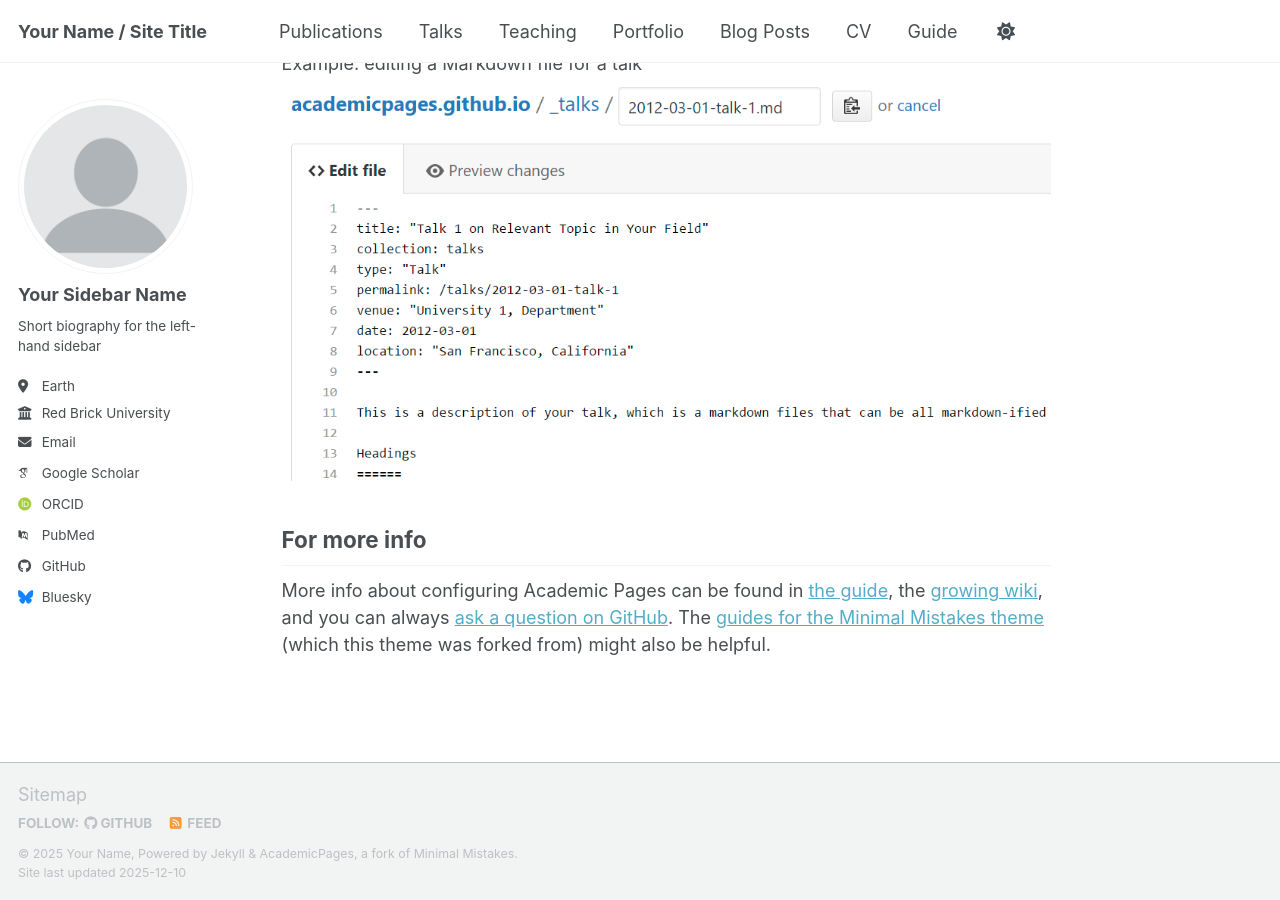
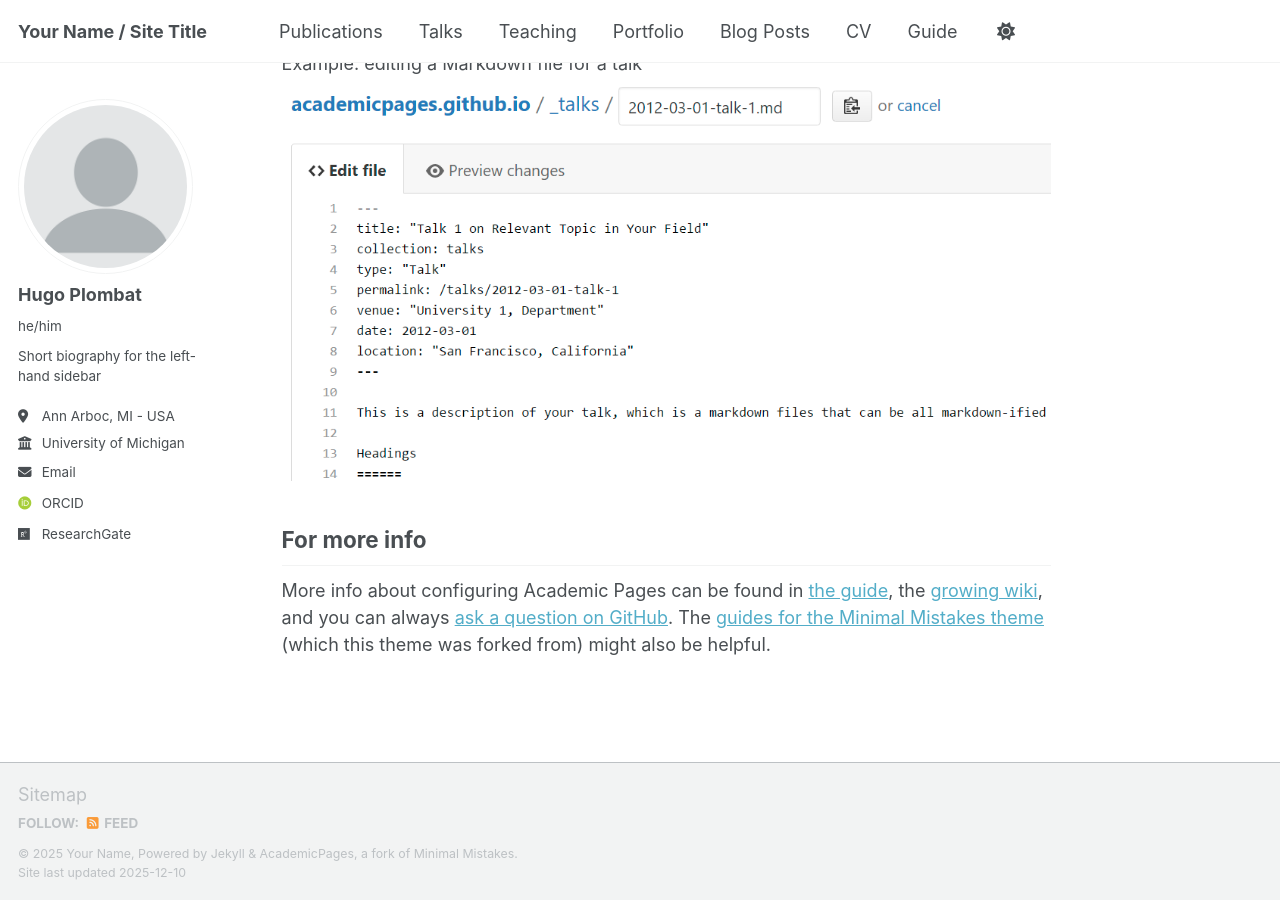
Before and after one commit to Hplombat/hugo.plombat, a Jekyll site: the page built from _pages/about.md, in a window 1280 px wide and 900 px high, scrolled down 2718 px. Built offline with Jekyll 4.4.1, drawn with Linux system fonts in a browser that asks for light colours; some web fonts are replaced; a script bundle is joined from its source files by our own code; library files that are not in the unit come from our copies.

Commit message:
Update _config.yml
Profile update

```diff
--- a/_config.yml
+++ b/_config.yml
@@ -24,25 +24,25 @@ repository               : "academicpages/academicpages.github.io"
 author:
   # Biographic information
   avatar           : "profile.png"
-  name             : "Your Sidebar Name"
-  pronouns         : # example: "she/her"
+  name             : "Hugo Plombat"
+  pronouns         : "he/him" # example: "she/her"
   bio              : "Short biography for the left-hand sidebar"
-  location         : "Earth"
-  employer         : "Red Brick University"
+  location         : "Ann Arboc, MI - USA"
+  employer         : "University of Michigan"
   uri              : # URL
-  email            : "none@example.org"
+  email            : "plombat@umich.edu"
 
   # Academic websites
   academia         : # URL
   arxiv            : # URL - Update with the correct link to your profile
-  googlescholar    : "https://scholar.google.com/citations?user=PS_CX0AAAAAJ"
+  googlescholar    : #"https://scholar.google.com/citations?user=PS_CX0AAAAAJ"
   inspire-hep      : # URL
   impactstory      : # URL
-  orcid            : "https://orcid.org/yourorcidurl"
+  orcid            : "https://orcid.org/0009-0001-0407-0589"
   semantic         : # URL
   ssrn             : # URL
-  pubmed           : "https://www.ncbi.nlm.nih.gov/pubmed/?term=john+snow"
-  researchgate     : # URL
+  pubmed           : #"https://www.ncbi.nlm.nih.gov/pubmed/?term=john+snow"
+  researchgate     : "https://www.researchgate.net/profile/Hugo-Plombat"
   scopus           : # URL
   zotero           : # URL
 
@@ -51,13 +51,13 @@ author:
   bitbucket        : # Username - Update with your username on the site
   codepen          : # Username
   dribbble         : # Username
-  github           : "academicpages"
+  github           : #"academicpages"
   kaggle           : # Username
   stackoverflow    : # User number or user number and name (i.e., use "1" or "1/jeff-atwood")
 
   # Social media
   artstation       : # Username
-  bluesky          : "bsky.app" # Replace this with you Bluesky username
+  bluesky          : #"bsky.app" # Replace this with you Bluesky username
   facebook         : # Username
   flickr           : # Username
   foursquare       : # Username
```
